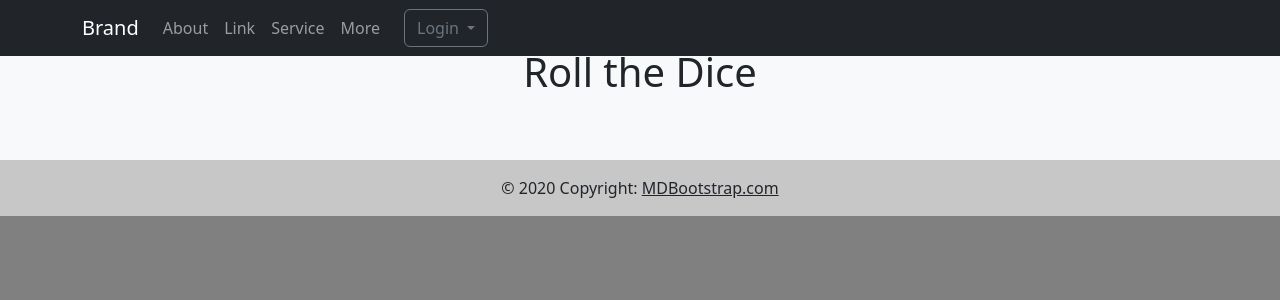
After one commit to Lara5595/Spring_Boot_Practice, a Spring app: template src/main/resources/templates/partials/partialsBlog.html in a window 1280 px wide. The commit adds this page. Shown: the top 300 px of the page. Run offline with Thymeleaf, Linux system fonts and the light colour scheme; the template is opened without the code that fills it: most values are stand-ins (such as "Sample title", 1, 10 or a date in 2020); data that the repository does not hold is empty.

Commit message:
change navbar

```diff
--- /dev/null
+++ b/src/main/resources/static/css/blog.css
@@ -0,0 +1,11 @@
+body{
+    background-color: gray;
+}
+
+button:focus {
+    outline: 0;
+}
+
+.navbar .dropdown-menu .form-control {
+    width: 200px;
+}
--- /dev/null
+++ b/src/main/resources/templates/partials/partialsBlog.html
@@ -0,0 +1,81 @@
+<!DOCTYPE html>
+<html xmlns:th="http://www.thymeleaf.org" lang="en">
+<head th:fragment="head (title)">
+  <meta charset="UTF-8">
+  <title th:text="${title}">Partials</title>
+  <!--    Bootstrap-->
+  <link href="https://cdn.jsdelivr.net/npm/bootstrap@5.2.2/dist/css/bootstrap.min.css" rel="stylesheet" integrity="sha384-Zenh87qX5JnK2Jl0vWa8Ck2rdkQ2Bzep5IDxbcnCeuOxjzrPF/et3URy9Bv1WTRi" crossorigin="anonymous">
+  <script src="https://cdn.jsdelivr.net/npm/bootstrap@5.2.2/dist/js/bootstrap.bundle.min.js" integrity="sha384-OERcA2EqjJCMA+/3y+gxIOqMEjwtxJY7qPCqsdltbNJuaOe923+mo//f6V8Qbsw3" crossorigin="anonymous"></script>
+
+
+  <!--    Thyme leaf css-->
+  <link rel="stylesheet" href="/css/blog.css">
+</head>
+<body>
+
+<nav th:fragment="bootstrap-nav" class="navbar navbar-expand-lg navbar-dark bg-dark fixed-top" role="navigation">
+  <div class="container">
+    <a class="navbar-brand" href="#">Brand</a>
+    <button class="navbar-toggler border-0" type="button" data-toggle="collapse" data-target="#exCollapsingNavbar">
+      &#9776;
+    </button>
+    <div class="collapse navbar-collapse" id="exCollapsingNavbar">
+      <ul class="nav navbar-nav">
+        <li class="nav-item"><a href="#" class="nav-link">About</a></li>
+        <li class="nav-item"><a href="#" class="nav-link">Link</a></li>
+        <li class="nav-item"><a href="#" class="nav-link">Service</a></li>
+        <li class="nav-item"><a href="#" class="nav-link">More</a></li>
+      </ul>
+      <ul class="nav navbar-nav flex-row justify-content-between ml-auto">
+        <li class="nav-item order-2 order-md-1"><a href="#" class="nav-link" title="settings"><i class="fa fa-cog fa-fw fa-lg"></i></a></li>
+        <li class="dropdown order-1">
+          <button type="button" id="dropdownMenu1" data-toggle="dropdown" class="btn btn-outline-secondary dropdown-toggle">Login <span class="caret"></span></button>
+          <ul class="dropdown-menu dropdown-menu-right mt-1">
+            <li class="p-3">
+              <form class="form" role="form">
+                <div class="form-group">
+                  <input id="emailInput" placeholder="Email" class="form-control form-control-sm" type="text" required="">
+                </div>
+                <div class="form-group">
+                  <input id="passwordInput" placeholder="Password" class="form-control form-control-sm" type="text" required="">
+                </div>
+                <div class="form-group">
+                  <button type="submit" class="btn btn-primary btn-block">Login</button>
+                </div>
+                <div class="form-group text-xs-center">
+                  <small><a href="#">Forgot password?</a></small>
+                </div>
+              </form>
+            </li>
+          </ul>
+        </li>
+      </ul>
+    </div>
+  </div>
+</nav>
+
+
+
+
+
+<header th:fragment="bootstrap-header">
+  <div class="p-5 text-center bg-light">
+    <h1 class="mb-3">Roll the Dice</h1>
+  </div>
+</header>
+
+
+
+<footer th:fragment="bootstrap-footer" class="bg-light text-center text-lg-start">
+  <!-- Copyright -->
+  <div class="text-center p-3" style="background-color: rgba(0, 0, 0, 0.2);">
+    © 2020 Copyright:
+    <a class="text-dark" href="https://mdbootstrap.com/">MDBootstrap.com</a>
+  </div>
+  <!-- Copyright -->
+</footer>
+
+
+
+</body>
+</html>
```
Also changed, not shown: src/main/resources/templates/blogs/blog.html (+8 -5 lines).
